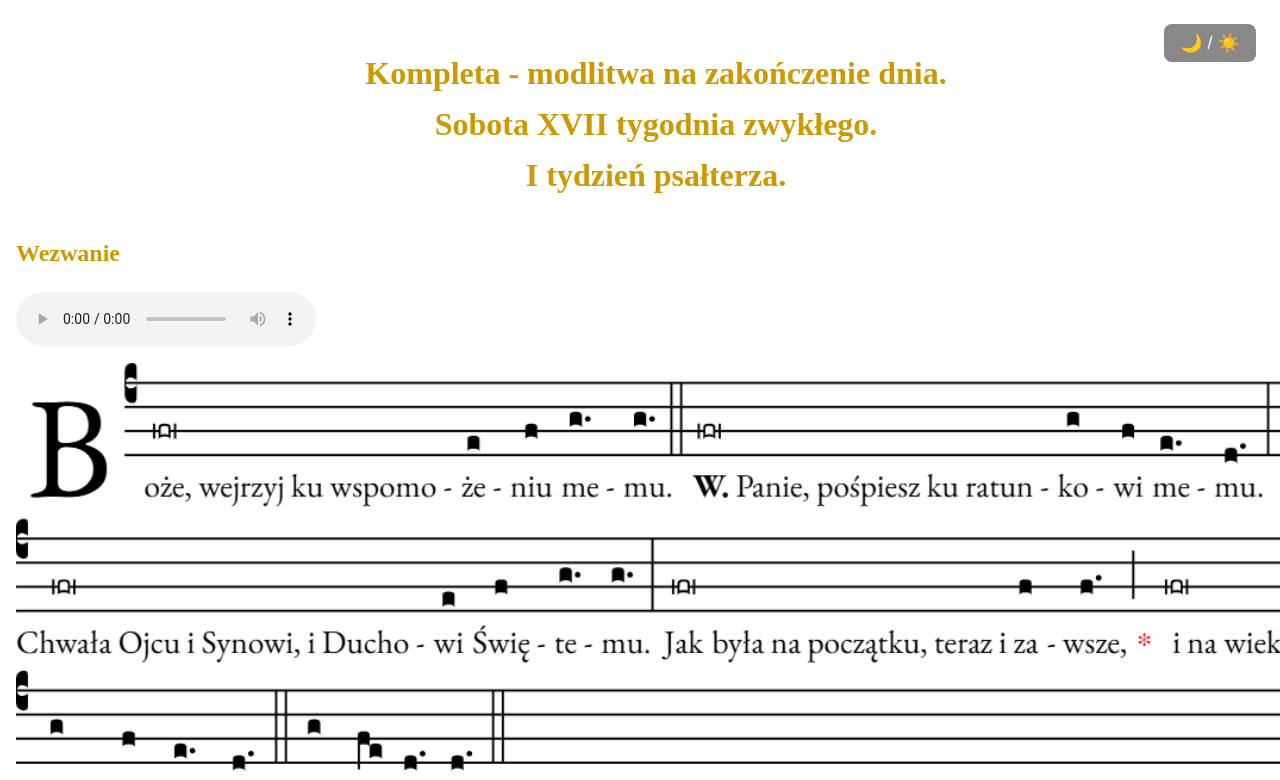
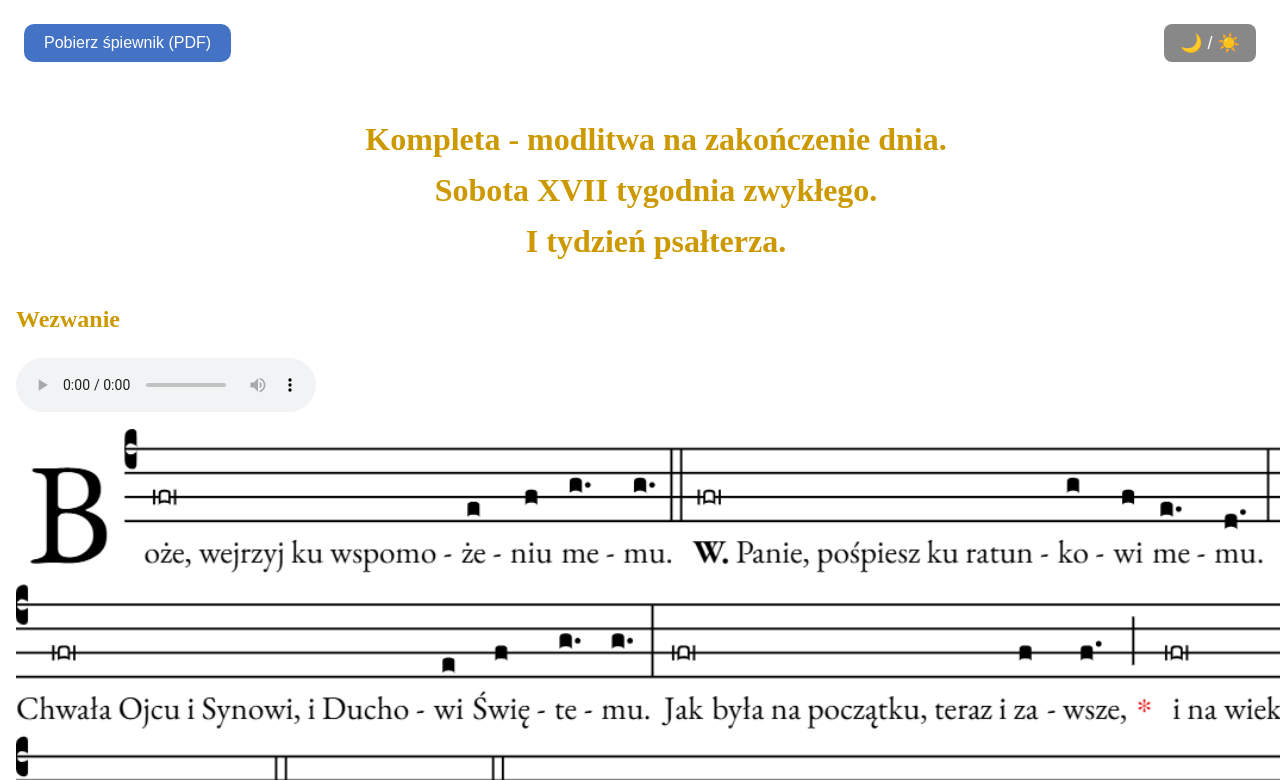
Before and after one commit to Lukiluck-maker/Kompleta, a plain HTML site: page index.html in a window 1280 px wide. Shown: the top 780 px of the page. Drawn offline with Linux system fonts and the light colour scheme.

Commit message:
Add files via upload

```diff
--- a/index.html
+++ b/index.html
@@ -47,6 +47,18 @@
     document.body.classList.toggle('dark-mode');
   }
 </script>
+<button onclick="window.location.href='spiewnik.pdf'" style="
+  background-color: #4472c4;
+  color: white;
+  padding: 10px 20px;
+  font-size: 16px;
+  border: none;
+  border-radius: 10px;
+  cursor: pointer;
+  margin-bottom: 20px;
+">
+  Pobierz śpiewnik (PDF)
+</button>
     <header>
         <h1><p style="text-align: center;"><b>Kompleta - modlitwa na zakończenie dnia.<br>Sobota XVII tygodnia zwykłego.<br>I tydzień psałterza.</b></p></h1>
     </header>
```
